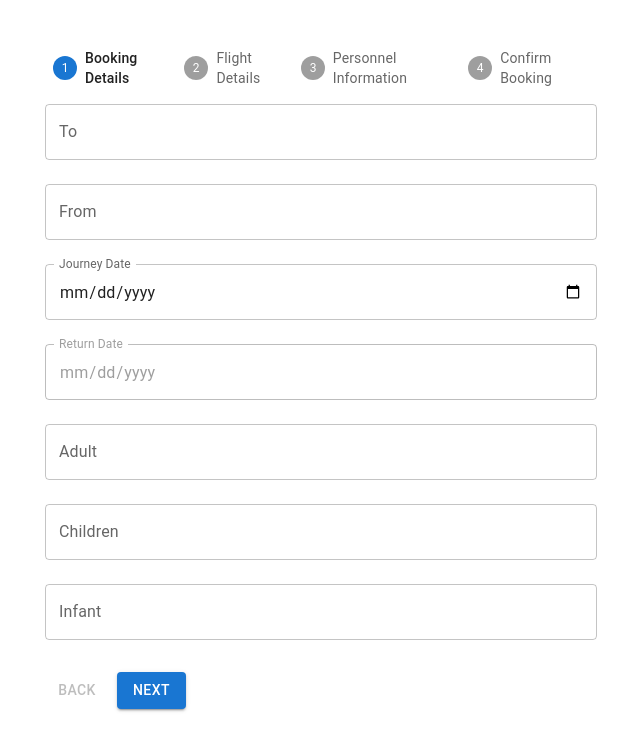
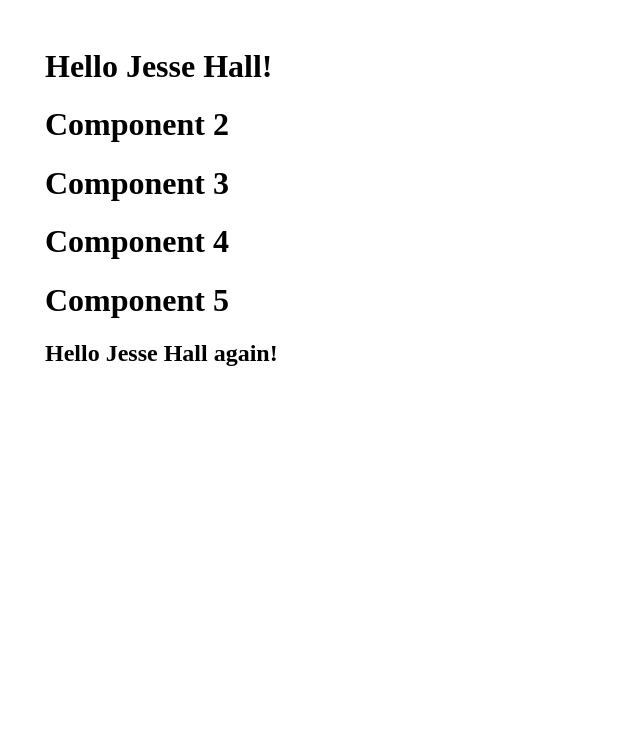
Before and after one commit to saqlain-shah/mernStackCourseBatch2, a React (Create React App) app in the folder demo-app/: page / in a window 1280 px wide. Shown: the top 750 px of the page, without its empty margins (319-959 px from the left). Built offline with nearby package versions, Linux system fonts and the light colour scheme.

Commit message:
ContexApi added

```diff
--- a/demo-app/src/App.js
+++ b/demo-app/src/App.js
@@ -5,6 +5,7 @@
 // import FinalComponent from "./components/Admission/FinalComponent";
 import { Box, Container } from "@mui/material";
 import FlightBookingForm from "./components/MultiStepForm/FlightBookingForm";
+import Component1 from "./components/ContextAPI/ContexApi"
 
 function App() {
   return (
@@ -12,7 +13,7 @@
       <Container maxWidth="sm">
         <Box sx={{ mt: 6, mb: 4 }}>
 
-          <FlightBookingForm/>
+          <Component1/>
 
         </Box>
       </Container>
--- /dev/null
+++ b/demo-app/src/components/ContextAPI/ContexApi.jsx
@@ -0,0 +1,57 @@
+import { useState, createContext, useContext } from "react";
+import React from 'react'
+
+
+
+const UserContext = createContext();
+export default function Component1() {
+  const [user, setUser] = useState("Jesse Hall");
+
+  return (
+    <UserContext.Provider value={user}>
+      <h1>{`Hello ${user}!`}</h1>
+      <Component2 />
+    </UserContext.Provider>
+  );
+}
+
+function Component2() {
+  return (
+    <>
+      <h1>Component 2</h1>
+      <Component3 />
+    </>
+  );
+}
+
+function Component3() {
+  return (
+    <>
+      <h1>Component 3</h1>
+      <Component4 />
+    </>
+  );
+}
+
+function Component4() {
+  return (
+    <>
+      <h1>Component 4</h1>
+      <Component5 />
+    </>
+  );
+}
+
+function Component5() {
+  const user = useContext(UserContext);
+
+  return (
+    <>
+      <h1>Component 5</h1>
+      <h2>{`Hello ${user} again!`}</h2>
+    </>
+  );
+}
+
+// const root = ReactDOM.createRoot(document.getElementById('root'));
+// root.render(<Component1 />);
```
